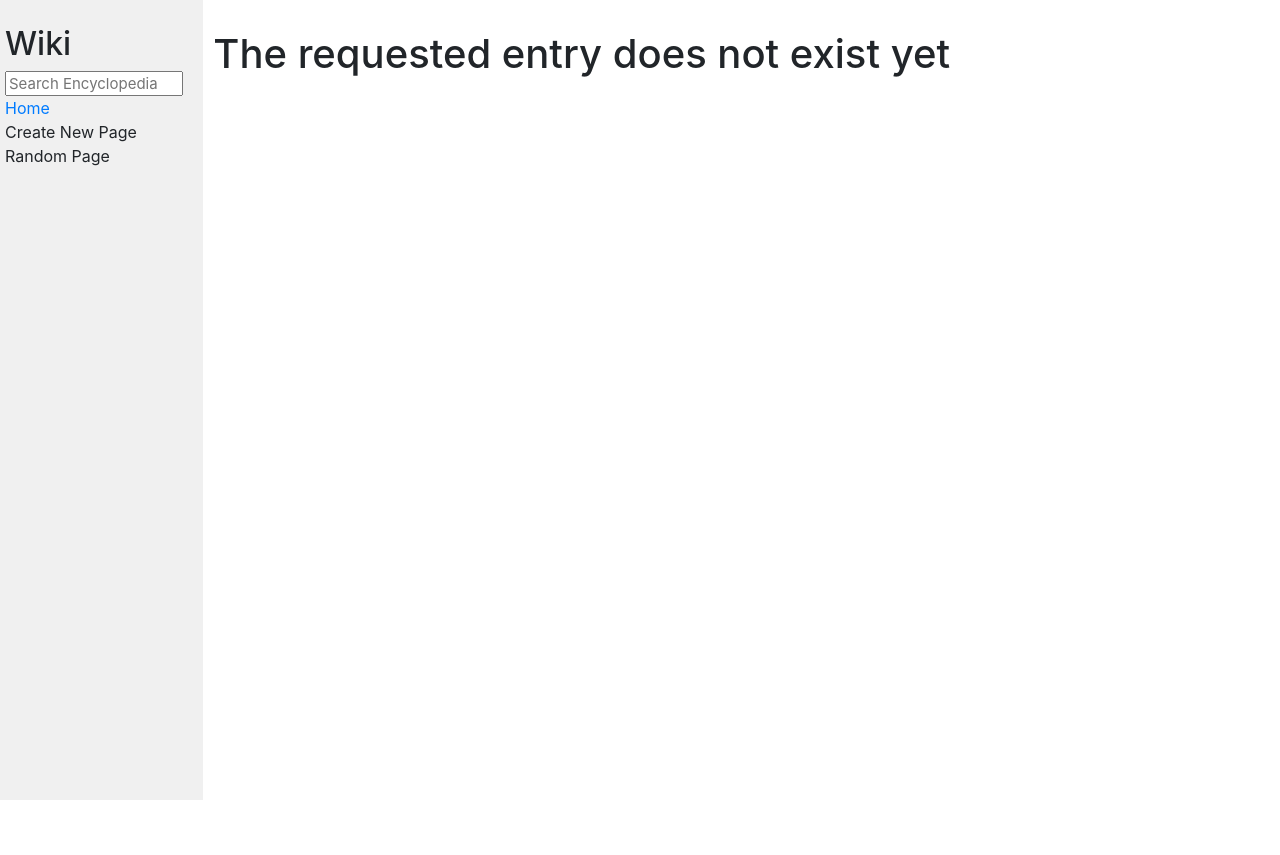
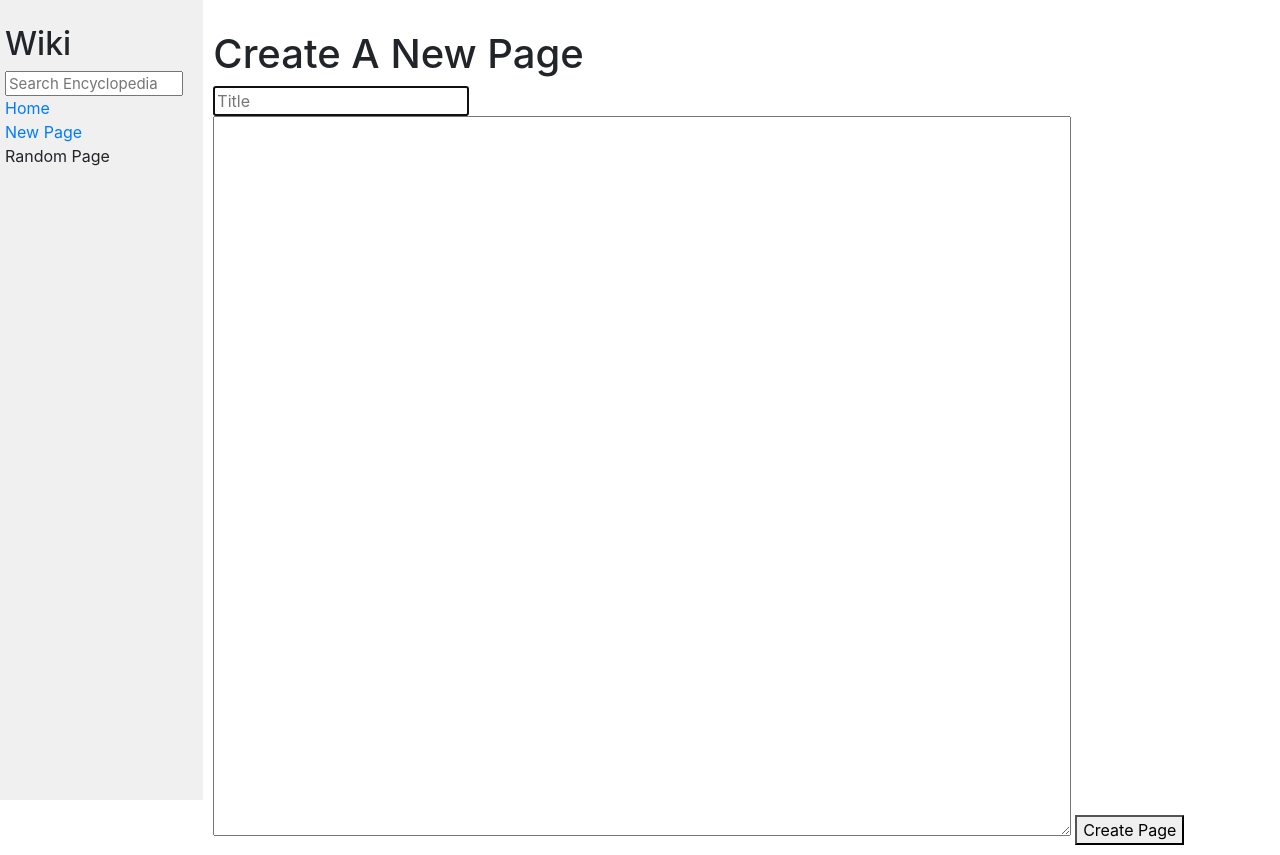
Before and after one commit to AchrafHsain7/CS50Web, a Django app: page /newpage in a window 1280 px wide. Before the commit the page ends 800 px from the top, so only its background shows below. Run offline with Django 4.2, Linux system fonts and the light colour scheme; some libraries are stand-ins or nearby versions.

Commit message:
boiler plate ready for create new page

```diff
--- a/wiki/encyclopedia/templates/encyclopedia/layout.html
+++ b/wiki/encyclopedia/templates/encyclopedia/layout.html
@@ -12,7 +12,7 @@
         <div class="row">
             <div class="sidebar col-lg-2 col-md-3">
                 <h2>Wiki</h2>
-                <form action="search" method="post">
+                <form action="{% url 'search' %}" method="post">
                     {% csrf_token %}
                     <input class="search" type="text" name="to_add" placeholder="Search Encyclopedia">
                 </form>
@@ -20,7 +20,7 @@
                     <a href="{% url 'index' %}">Home</a>
                 </div>
                 <div>
-                    Create New Page
+                    <a href="{% url 'new_page' %}">New Page</a>
                 </div>
                 <div>
                     Random Page
--- /dev/null
+++ b/wiki/encyclopedia/templates/encyclopedia/new_page.html
@@ -0,0 +1,15 @@
+{% extends "encyclopedia/layout.html" %}
+
+{% block title %}New Page{% endblock %}
+
+{% block body %}
+    <h1>Create A New Page</h1>
+
+    <form action="newpage" method="post">
+        {% csrf_token %}
+        <input type="text" name="title" autofocus autocomplete="off" placeholder="Title">
+        <textarea name="MD_data" rows="10" cols="150"></textarea>
+        <button type="submit">Create Page</button>
+    </form>
+
+{% endblock %}
--- a/wiki/encyclopedia/urls.py
+++ b/wiki/encyclopedia/urls.py
@@ -5,6 +5,7 @@ from . import views
 urlpatterns = [
     path("", views.index, name="index"),
     path("search", views.search, name="search"),
+    path("newpage", views.new_page, name="new_page"),
     path("<str:entry>", views.display_entry, name="display_entry")
 
 ]
--- a/wiki/encyclopedia/views.py
+++ b/wiki/encyclopedia/views.py
@@ -5,7 +5,6 @@ from django.http import HttpResponseRedirect, HttpResponse
 from django.urls import reverse
 
 from . import util
-
 
 
 
@@ -35,8 +34,14 @@ def search(request):
         return HttpResponseRedirect(to_search)
     else:
         for entry in entries:
-            if to_search in entry:
+            if to_search.upper() in entry.upper():
                 results.append(entry)
         return render(request, 'encyclopedia/search.html', {
             "results": results
         })
+
+def new_page(request):
+    if request.method == "POST":
+        return HttpResponse("Form Received")
+
+    return render(request, 'encyclopedia/new_page.html')
```
